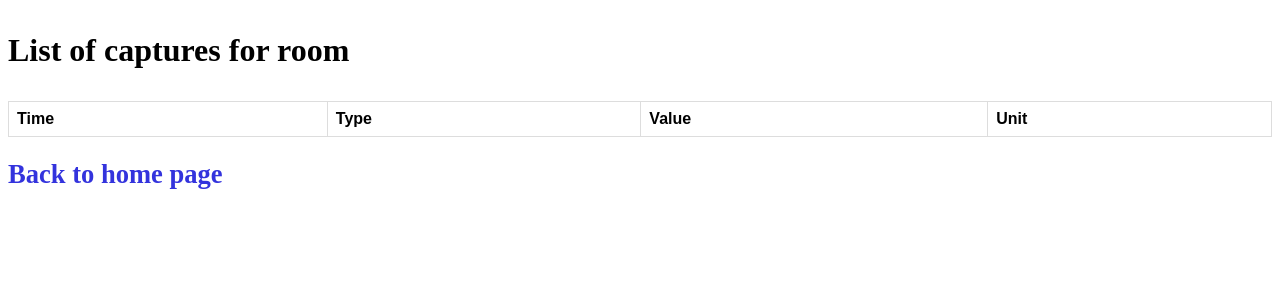
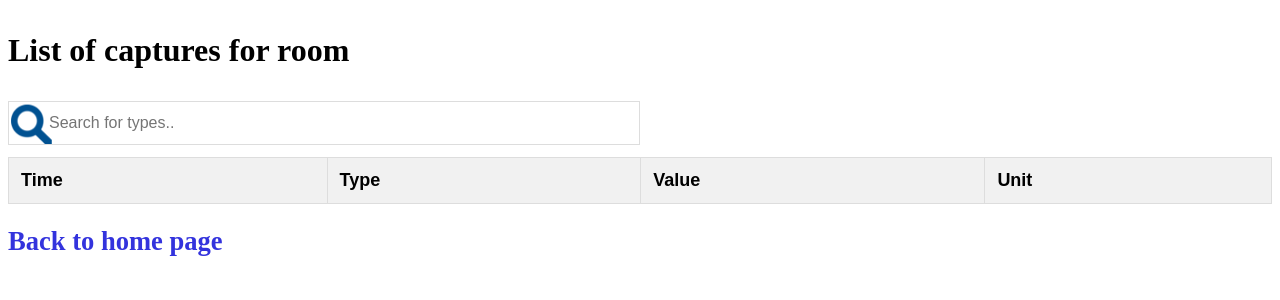
Before and after one commit to ucefizi/IoT, a Django app: template website/templates/room_captures.html in a window 1280 px wide. Shown: the top 300 px of the page. Run offline with Django 3.2, Linux system fonts and the light colour scheme; the template is opened without the code that fills it, so the values that code supplies are empty.

Commit message:
minor tweaks

```diff
--- a/charts/views.py
+++ b/charts/views.py
@@ -1,5 +1,6 @@
 from django.shortcuts import render, HttpResponse
 import django
+
 import matplotlib.pyplot
 from matplotlib.backends.backend_agg import FigureCanvasAgg as FigureCanvas
 from matplotlib.figure import Figure
--- a/receive/views.py
+++ b/receive/views.py
@@ -1,4 +1,5 @@
 from django.shortcuts import render, HttpResponse
+
 from .models import *
 from website.settings import NON_SECRET_KEY
 
--- a/website/static/main.css
+++ b/website/static/main.css
@@ -31,3 +31,39 @@ a {
     color: #33D;
     font-size: 2em;
 }
+
+
+* {
+  box-sizing: border-box;
+}
+
+#myInput {
+  background-image: url('/website/static/searchiconth.png');
+  background-position: 2px 2px;
+  background-repeat: no-repeat;
+  width: 50%;
+  font-size: 16px;
+  padding: 12px 20px 12px 40px;
+  border: 1px solid #ddd;
+  margin-bottom: 12px;
+}
+
+#myTable {
+  border-collapse: collapse;
+  width: 100%;
+  border: 1px solid #ddd;
+  font-size: 18px;
+}
+
+#myTable th, #myTable td {
+  text-align: left;
+  padding: 12px;
+}
+
+#myTable tr {
+  border-bottom: 1px solid #ddd;
+}
+
+#myTable tr.header, #myTable tr:hover {
+  background-color: #f1f1f1;
+}
--- a/website/static/main.js
+++ b/website/static/main.js
@@ -11,3 +11,22 @@ window.onload = function () {
         items[i].addEventListener('mouseout', on_mouse_out);
     }
 };
+
+
+function search() {
+  var input, filter, table, tr, td, i;
+  input = document.getElementById("myInput");
+  filter = input.value.toUpperCase();
+  table = document.getElementById("myTable");
+  tr = table.getElementsByTagName("tr");
+  for (i = 0; i < tr.length; i++) {
+    td = tr[i].getElementsByTagName("td")[1];
+    if (td) {
+      if (td.innerHTML.toUpperCase().indexOf(filter) > -1) {
+        tr[i].style.display = "";
+      } else {
+        tr[i].style.display = "none";
+      }
+    }
+  }
+}
--- a/website/templates/room_captures.html
+++ b/website/templates/room_captures.html
@@ -4,8 +4,9 @@
 
 {% block content %}
     <h3>List of captures for room {{ room.name }}</h3>
-    <table>
-    	<tr>
+    <input type="text" id="myInput" onkeyup="search()" placeholder="Search for types.." title="Type in a type">
+    <table id="myTable">
+    	<tr class="header">
     		<th>Time</th>
     		<th>Type</th>
     		<th>Value</th>
--- a/website/views.py
+++ b/website/views.py
@@ -1,5 +1,6 @@
 from django.shortcuts import render, HttpResponse
 from django.http import Http404
+
 from receive.models import *
 
 def home(request):
```
Also changed, not shown: website/settings.py (+1 -34 lines), website/static/searchiconth.png (added), website/wsgi.py (line endings or trailing spaces).
